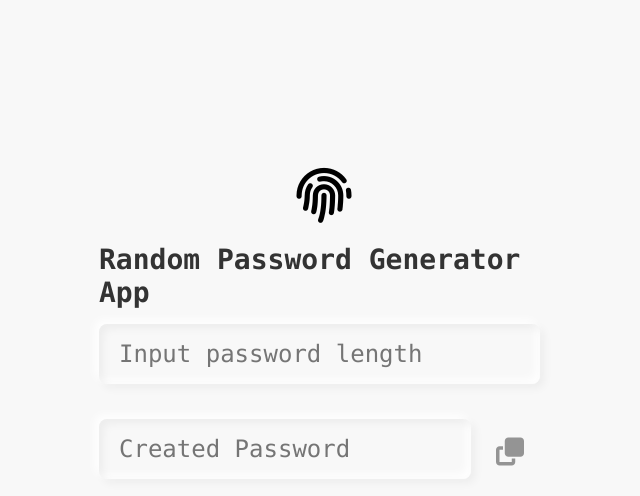
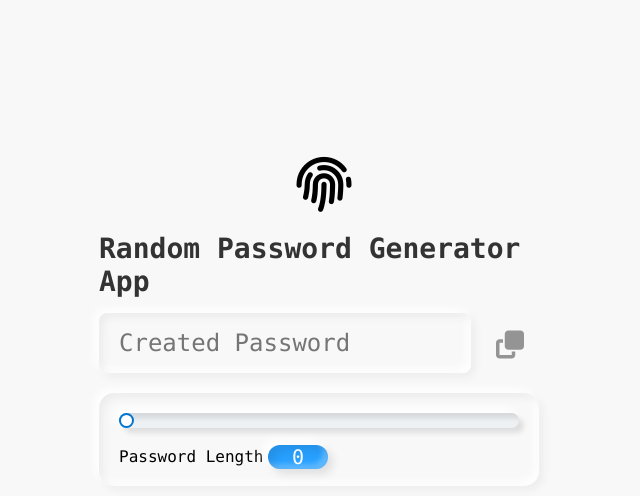
Before and after one commit to rirefat/password-generator-web-app, a plain HTML site: page index.html in a window 1280 px wide. Shown: the top 496 px of the page, without its empty margins (316-956 px from the left). Drawn offline with Linux system fonts and the light colour scheme.

Commit message:
add pass range slider

```diff
--- a/index.html
+++ b/index.html
@@ -15,10 +15,18 @@
     <div class="inputBox">
         <i class="fa-solid fa-fingerprint"></i>
         <h2>Random Password Generator App</h2>
-        <input type="number" placeholder="Input password length" id="digit_number" required>
+        <!-- <input type="number" placeholder="Input password length" id="digit_number" required> -->
+
         <div class="password-area">
             <input type="text" placeholder="Created Password" id="password" readonly="">
             <i class="fa-solid fa-copy" title="Copy to clipboard" onclick="copyPassword()"></i>
+        </div>
+        <div class="range_box">
+            <div class="range-area">
+                <input type="range" name="" id="range" value="0" min="0" max="50" onmousemove="changeRange(this.value)">
+                <p>Password Length</p>
+            </div>
+            <span id="range_value">0</span>
         </div>
         <div id="btn" onclick="getPassword()"><i class="fa-brands fa-creative-commons-sampling"></i> Generate Password</div>
         <div id="clear_btn" onclick="clearPassword()"><i class="fa-solid fa-eraser"></i> Clear</div>
--- a/script.js
+++ b/script.js
@@ -1,9 +1,11 @@
 // Generating Password
 const getPassword=()=>{
     let chars = "0123456789zxcvbnmlkjhgfdsaqwertyuiopQWERTYUIOPLKJHGFDSAZXCVBNM!@#$%^&*()_+?><:{}[]";
-    let passwordLength = document.getElementById("digit_number").value - 1;
+    let passwordLength = document.getElementById("range").value-1;
     console.log(passwordLength)
     let password ="";
+    // document.getElementById("range_value").innerText=passwordLength;
+    console.log(passwordLength)
 
     for(let i = 0; i<=passwordLength; i++){
         let randomNumber = Math.floor(Math.random() * chars.length);
@@ -13,10 +15,18 @@ const getPassword=()=>{
     document.getElementById("password").value = password;
 }
 
+// Range value change
+const changeRange = (value) =>{
+    let passwordLength = value;
+    document.getElementById("range_value").innerText=passwordLength;
+}
+
 // Clear Generated Password
 const clearPassword =()=>{
     document.getElementById("password").value = "";
     document.getElementById("digit_number").value = "";
+    document.getElementById("range").value = 0;
+    document.getElementById("range_value").innerText=0;
 }
 
 // Copy Generated Password
--- a/style.scss
+++ b/style.scss
@@ -1,9 +1,13 @@
+$primary-color: #27a0ff;
+$secondary-color: #0074cf;
+
 *{
     margin: 0;
     padding: 0;
     box-sizing: border-box;
     font-family: consolas;
     user-select: none;
+    box-sizing: border-box;
 }
 
 body{
@@ -25,7 +29,7 @@ body{
             transition: 0.5s;
 
             &:hover{
-                color: #6055f6;
+                color: $secondary-color;
                 transform: scale(1.1);
                 cursor: pointer;
             }
@@ -38,6 +42,66 @@ body{
 
         #digit_number{
             width: 98% !important;
+        }
+
+        .range_box{
+            position: relative;
+            display: flex;
+            padding: 20px;
+            // background: linear-gradient(to bottom, rgba(0,0,0,0.05), #edf1f4);
+            border-radius: 15px;
+            margin-bottom: 25px;
+            width: fit-content;
+            box-shadow: -4px -4px 10px rgba(255, 255, 255, 1),
+                        inset 4px 4px 10px rgba(0, 0, 0, 0.05),
+                        inset -4px -4px 10px rgba(255, 255, 255, 1),
+                        4px 4px 10px rgba(0, 0, 0, 0.05);
+
+            #range{
+                cursor: pointer;
+                width: 400px;
+                height: 15px;
+                appearance: none;
+                background: #edf1f4;
+                outline: none;
+                border-radius: 15px;
+                overflow: hidden;
+                box-shadow: 5px 5px 5px rgba(0, 0, 0, 0.1),
+                            -5px -5px 10px #fff,
+                            inset 5px 5px 5px rgba(0, 0, 0, 0.1);
+
+                &::-webkit-slider-thumb{
+                    appearance: none;
+                    width: 15px;
+                    height: 15px;
+                    background-color: #fff;
+                    border-radius: 50%;
+                    border: 2px solid $secondary-color;
+                    box-shadow: -407px 0 0 400px $primary-color;
+                }
+            }
+
+            #range_value{
+                position: absolute;
+                top: 56%;
+                left: 35%;
+                text-align: center;
+                width: 60px;
+                font-size: 1.25em;
+                color: #fff;
+                background-color: #27a0ff;
+                margin-left: 15px;
+                border-radius: 25px;
+                font-weight: 500;
+                box-shadow: 5px 5px 10px rgba(0, 0, 0, 0.1),
+                            -5px -5px 10px #fff,
+                            inset 5px 5px 10px rgba(0, 0, 0, 0.1),
+                            inset -5px -5px 5px rgba(255, 255, 255, 0.25);
+            }
+
+            p{
+                margin-top: 15px;
+            }
         }
 
         .password-area{
@@ -53,13 +117,12 @@ body{
                 opacity: 0.5;
 
                 &:hover{
-                    // color: #6055f6;
                     opacity: 1;
                 }
             }
         }
 
-        input{
+        input:not(#range){
             position: relative;
             width: 100%;
             height: 60px;
@@ -94,7 +157,7 @@ body{
             border-radius: 8px;
 
             &:active{
-                background: #a29bfe;
+                background: $secondary-color;
             }
         }
 
@@ -110,7 +173,7 @@ body{
             border-radius: 8px;
 
             &:active{
-                background: #a29bfe;
+                background: $secondary-color;
             }
         }
 
```
Also changed, not shown: style.css, 1 other file.
